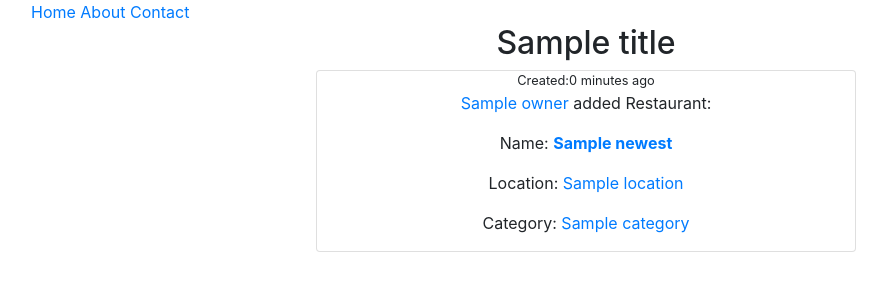
After one commit to TomaszKapica/Where-I-Ate, a Django app: template templates/index-newest.html in a window 1280 px wide. The commit adds this page. Shown: the top 300 px of the page, without its empty margins (54-941 px from the left). Run offline with Django 3.2, Linux system fonts and the light colour scheme; the template is opened without the code that fills it: most values are stand-ins (such as "Sample title", 1, 10 or a date in 2020); some libraries are stand-ins or nearby versions.

Commit message:
Added Followed user newest action to main page

```diff
--- a/profiles/templates/profiles/profile_detail.html
+++ b/profiles/templates/profiles/profile_detail.html
@@ -5,7 +5,6 @@
 {% endblock title %}
 
 {% block content %}
-{{is_friend}}
 <div class="row">
 <form class="form" method="GET"  action=".">
     <input type="text" placeholder="Search..." name="qs" value="{{request.GET.qs}}">
--- a/restaurants/models.py
+++ b/restaurants/models.py
@@ -46,6 +46,9 @@ class Restaurant(models.Model):
     slug = models.SlugField(null=True, blank=True)
     objects = RestaurantManager()
 
+    class Meta:
+        ordering = ('-updated', '-timestamp')
+
     def __str__(self):
         return "{} {}".format(self.name, self.location)
 
--- /dev/null
+++ b/restaurants/templatetags/rest_tags.py
@@ -0,0 +1,11 @@
+from django.template import Library
+
+register = Library()
+
+
+@register.filter
+def sub_date(value, arg):
+    if value == arg:
+        return True
+    else:
+        return False
--- /dev/null
+++ b/templates/index-newest.html
@@ -0,0 +1,82 @@
+{% extends 'base.html' %}
+{% load rest_tags %}
+
+{% block title %}
+Home
+{% endblock title %}
+
+
+{% block content %}
+
+<div class="row">
+    <div class="col-md-6 text-center offset-md-3">
+         <h2>{{ title }}</h2>
+{% for newest in qs %}
+
+        <div class="card">
+            {% if newest.contents %}
+                {% if not newest.updated|sub_date:newest.timestamp %}
+                    <small>Created:{{newest.timestamp}} | Updated:{{newest.updated|timesince}} ago</small></br>
+                    <p><a href=" {% url 'profiles:detail' username=newest.owner  %}">{{newest.owner}}</a>
+                        updated item in Restaurant: <b>
+                            <a href=" {% url 'profiles:detail' username=newest.owner  %}?qs={{newest.restaurant.name}}">
+                            {{newest.restaurant.name}}</a></b></p>
+                    <p>Item: <a href=" {% url 'profiles:detail' username=newest.owner  %}?qs={{newest.name}}">
+                            {{newest.name}}</a></p>
+                    <p>
+                        Contents:
+                        {% for ing in newest.get_contents %}
+                        <a href=" {% url 'profiles:detail' username=newest.owner  %}?qs={{ing}}">{{ing}}</a>
+                        {% endfor %}
+                    </p>
+                {% else %}
+                    <small>Created:{{newest.timestamp|timesince}} ago</small>
+                    <p><a href=" {% url 'profiles:detail' username=newest.owner  %}">{{newest.owner}}</a>
+                        added item in Restaurant: <b><a href=" {% url 'profiles:detail' username=newest.owner  %}
+                        ?qs={{newest.restaurant.name}}">{{newest.restaurant.name}}</a></b></p>
+                    <p>Item: <a href=" {% url 'profiles:detail' username=newest.owner  %}?qs={{newest.name}}">
+                            {{newest.name}}</a></p>
+                    <p>
+                        Contents:
+                        {% for ing in newest.get_contents %}
+                        <a href=" {% url 'profiles:detail' username=newest.owner  %}?qs={{ing}}">{{ing}}</a>
+                        {% endfor %}
+                    </p>
+                {% endif %}
+            {% else %}
+                {% if not newest.updated|sub_date:newest.timestamp %}
+                    <small>Created:{{newest.timestamp}} | Updated:{{newest.updated|timesince}} ago</small></br>
+                    <p><a href=" {% url 'profiles:detail' username=newest.owner  %}">{{newest.owner}}</a>
+                        updated  Restaurant:</p>
+                        <p>
+                            Name:
+                            <b><a href=" {% url 'profiles:detail' username=newest.owner  %}?qs={{newest.name}}">{{newest.name}}</a></b>
+                        </p>
+                        {% if newest.location %}
+                            <p>Location: <a href=" {% url 'profiles:detail' username=newest.owner  %}?qs={{newest.location}}">{{newest.location}}</a></p>
+                        {% endif %}
+                    <p>Category: <a href=" {% url 'profiles:detail' username=newest.owner  %}?qs={{newest.category}}">{{newest.category}}</a></p>
+
+                {% else %}
+                    <small>Created:{{newest.timestamp|timesince}} ago</small>
+                    <p><a href=" {% url 'profiles:detail' username=newest.owner  %}">{{newest.owner}}</a>
+                        added Restaurant:</p>
+                        <p>
+                            Name:
+                            <b><a href=" {% url 'profiles:detail' username=newest.owner  %}?qs={{newest.name}}">{{newest.name}}</a></b>
+                        </p>
+                        {% if newest.location %}
+                            <p>Location: <a href=" {% url 'profiles:detail' username=newest.owner  %}?qs={{newest.location}}">{{newest.location}}</a></p>
+                        {% endif %}
+                    <p>Category: <a href=" {% url 'profiles:detail' username=newest.owner  %}?qs={{newest.category}}">{{newest.category}}</a></p>
+
+                {% endif %}
+            {% endif%}
+        </div>
+
+{% empty %}
+<p class="lead">No recent news</p>
+{% endfor %}
+ </div>
+</div>
+{% endblock content %}
```
Also changed, not shown: RestaurantPick/settings.py (+10 -2 lines), restaurants/views.py (+27 -1 lines), users/views.py (+14 -17 lines), restaurants/templatetags/__init__.py (added).
